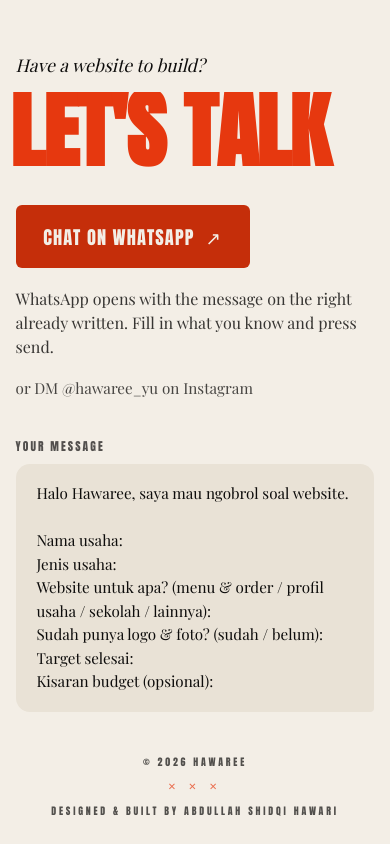
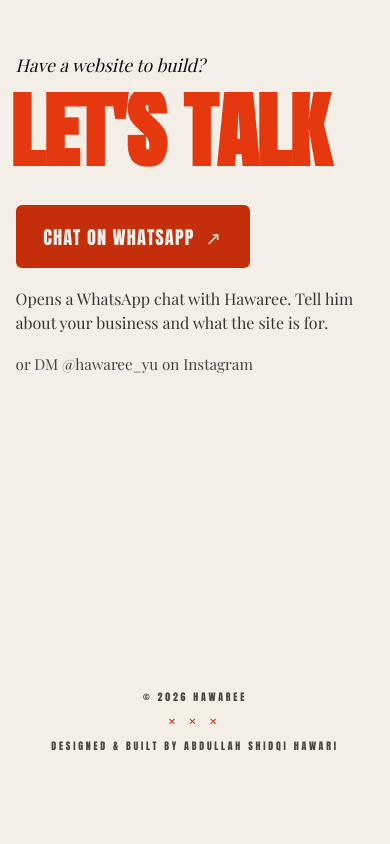
Before and after one commit to haware-you/frontend-portofolio, a plain HTML site: page index.html in a window 390 px wide. Shown: the part 6416-7260 px from the top of the page. After the commit the page ends 7194 px from the top, so only its background shows below. Drawn offline with nearby package versions, Linux system fonts and the light colour scheme; a web font is replaced by a local one.

Commit message:
Remove pre-filled WhatsApp message, fix touch hovers and footer contrast
- WhatsApp: all four links now open wa.me/6285314851480 with no
  pre-filled text; the message preview in Contact is removed and the
  hint under the button says what opens. Drops the unused --cream-dim.
- Hover styles are wrapped in @media (hover: hover) so a tap no longer
  leaves Process rows, buttons or links highlighted on phones.
- Footer: small red text moves to --red-deep and the row no longer uses
  opacity, so it passes WCAG AA on cream.
- DESIGN.md: new WhatsApp CTA rules, mobile layout section, Process vs
  #services note, Stats/About shared chapter, opacity rule for red text,
  rule for real client quotes, and keyboard/screen-reader checks.

Co-Authored-By: Claude Opus 5.5 <noreply@anthropic.com>
Claude-Session: https://claude.ai/code/session_01YKWfnt2sVtvPSRpfJXtzkd

```diff
--- a/index.html
+++ b/index.html
@@ -65,7 +65,7 @@
   </nav>
 
   <!-- Persistent WhatsApp button (hidden while Contact is on screen) -->
-  <a class="wa-float" id="waFloat" href="https://wa.me/6285314851480?text=Halo%20Hawaree%2C%20saya%20mau%20ngobrol%20soal%20website.%0A%0ANama%20usaha%3A%0AJenis%20usaha%3A%0AWebsite%20untuk%20apa%3F%20%28menu%20%26%20order%20%2F%20profil%20usaha%20%2F%20sekolah%20%2F%20lainnya%29%3A%0ASudah%20punya%20logo%20%26%20foto%3F%20%28sudah%20%2F%20belum%29%3A%0ATarget%20selesai%3A%0AKisaran%20budget%20%28opsional%29%3A" target="_blank" rel="noopener" data-cursor="link">Chat on WhatsApp</a>
+  <a class="wa-float" id="waFloat" href="https://wa.me/6285314851480" target="_blank" rel="noopener" data-cursor="link">Chat on WhatsApp</a>
 
   <div id="smooth-wrapper">
     <div id="smooth-content">
@@ -171,7 +171,7 @@
             <div class="panel__info">
               <h3 class="panel__title">NEXT: YOUR SITE</h3>
               <p class="panel__cat"><em>I'm designing and building a few more sites right now.</em></p>
-              <a class="btn-wa" href="https://wa.me/6285314851480?text=Halo%20Hawaree%2C%20saya%20mau%20ngobrol%20soal%20website.%0A%0ANama%20usaha%3A%0AJenis%20usaha%3A%0AWebsite%20untuk%20apa%3F%20%28menu%20%26%20order%20%2F%20profil%20usaha%20%2F%20sekolah%20%2F%20lainnya%29%3A%0ASudah%20punya%20logo%20%26%20foto%3F%20%28sudah%20%2F%20belum%29%3A%0ATarget%20selesai%3A%0AKisaran%20budget%20%28opsional%29%3A" target="_blank" rel="noopener" data-cursor="link">Chat on WhatsApp <span aria-hidden="true">↗</span></a>
+              <a class="btn-wa" href="https://wa.me/6285314851480" target="_blank" rel="noopener" data-cursor="link">Chat on WhatsApp <span aria-hidden="true">↗</span></a>
             </div>
           </article>
 
@@ -225,7 +225,7 @@
         <div class="faq__side">
           <h2 class="faq__title">Questions clients ask</h2>
           <p class="faq__ask">Don't see your question? Ask me on WhatsApp.</p>
-          <a class="btn-wa btn-wa--small" href="https://wa.me/6285314851480?text=Halo%20Hawaree%2C%20saya%20mau%20ngobrol%20soal%20website.%0A%0ANama%20usaha%3A%0AJenis%20usaha%3A%0AWebsite%20untuk%20apa%3F%20%28menu%20%26%20order%20%2F%20profil%20usaha%20%2F%20sekolah%20%2F%20lainnya%29%3A%0ASudah%20punya%20logo%20%26%20foto%3F%20%28sudah%20%2F%20belum%29%3A%0ATarget%20selesai%3A%0AKisaran%20budget%20%28opsional%29%3A" target="_blank" rel="noopener" data-cursor="link">Ask on WhatsApp <span aria-hidden="true">↗</span></a>
+          <a class="btn-wa btn-wa--small" href="https://wa.me/6285314851480" target="_blank" rel="noopener" data-cursor="link">Ask on WhatsApp <span aria-hidden="true">↗</span></a>
         </div>
         <div class="faq__list">
           <details class="faq__item">
@@ -266,21 +266,10 @@
         <h2 class="contact__title" data-split-chars>LET'S TALK</h2>
         <div class="contact__links">
           <div class="contact__actions">
-            <a class="btn-wa btn-wa--large" href="https://wa.me/6285314851480?text=Halo%20Hawaree%2C%20saya%20mau%20ngobrol%20soal%20website.%0A%0ANama%20usaha%3A%0AJenis%20usaha%3A%0AWebsite%20untuk%20apa%3F%20%28menu%20%26%20order%20%2F%20profil%20usaha%20%2F%20sekolah%20%2F%20lainnya%29%3A%0ASudah%20punya%20logo%20%26%20foto%3F%20%28sudah%20%2F%20belum%29%3A%0ATarget%20selesai%3A%0AKisaran%20budget%20%28opsional%29%3A" target="_blank" rel="noopener" data-cursor="link">Chat on WhatsApp <span aria-hidden="true">↗</span></a>
-            <p class="contact__hint">WhatsApp opens with the message on the right already written. Fill in what you know and press send.</p>
+            <a class="btn-wa btn-wa--large" href="https://wa.me/6285314851480" target="_blank" rel="noopener" data-cursor="link">Chat on WhatsApp <span aria-hidden="true">↗</span></a>
+            <p class="contact__hint">Opens a WhatsApp chat with Hawaree. Tell him about your business and what the site is for.</p>
             <a class="contact__alt" href="https://www.instagram.com/hawaree_yu/" target="_blank" rel="noopener" data-cursor="link">or DM @hawaree_yu on Instagram</a>
           </div>
-          <figure class="wa-preview">
-            <figcaption class="wa-preview__label">Your message</figcaption>
-            <p class="wa-preview__bubble">Halo Hawaree, saya mau ngobrol soal website.
-
-Nama usaha:
-Jenis usaha:
-Website untuk apa? (menu &amp; order / profil usaha / sekolah / lainnya):
-Sudah punya logo &amp; foto? (sudah / belum):
-Target selesai:
-Kisaran budget (opsional):</p>
-          </figure>
         </div>
         <footer class="contact__foot">
           <span>© 2026 HAWAREE</span>
--- a/styles.css
+++ b/styles.css
@@ -7,7 +7,6 @@
   --red: #e6380f;
   --red-deep: #c52e0a;
   --cream: #f3eee6;
-  --cream-dim: #e9e2d6;
   --ink: #0d0c0b;
   --rail-w: 64px;
 
@@ -112,7 +111,7 @@ ul { list-style: none; }
   width: 22px; height: 2px; background: var(--ink);
   transition: transform 0.3s;
 }
-.rail__burger:hover span:nth-child(2) { transform: scaleX(0.6); }
+@media (hover: hover) { .rail__burger:hover span:nth-child(2) { transform: scaleX(0.6); } }
 .rail__credit {
   margin-top: 2.2rem;
   writing-mode: vertical-rl;
@@ -154,7 +153,7 @@ ul { list-style: none; }
   border-bottom: 1px solid rgba(243, 238, 230, 0.25);
   transition: padding-left 0.35s cubic-bezier(0.22, 1, 0.36, 1);
 }
-.menu__list a:hover { padding-left: 1.2rem; }
+@media (hover: hover) { .menu__list a:hover { padding-left: 1.2rem; } }
 .menu__idx { font-family: var(--font-mega); font-size: 1.4rem; opacity: 0.7; }
 .menu__word {
   font-family: var(--font-display);
@@ -444,9 +443,11 @@ section { position: relative; }
   cursor: default;
 }
 .services__item:last-child { border-bottom: 1px solid rgba(243, 238, 230, 0.35); }
-.services__item:hover {
-  background: var(--cream); color: var(--red-deep);
-  padding-left: 1.4rem;
+@media (hover: hover) {
+  .services__item:hover {
+    background: var(--cream); color: var(--red-deep);
+    padding-left: 1.4rem;
+  }
 }
 .services__idx { font-family: var(--font-mega); font-size: 1.6rem; opacity: 0.75; }
 .services__name {
@@ -475,17 +476,20 @@ section { position: relative; }
   letter-spacing: 0.06em; text-transform: uppercase;
   transition: background 0.3s, color 0.3s;
 }
-.btn-wa:hover { background: var(--ink); color: var(--cream); }
 .btn-wa:focus-visible { outline: 3px solid currentColor; outline-offset: 4px; }
 .btn-wa--small { font-size: 0.95rem; padding: 0.8em 1.2em; }
 .btn-wa--large {
   background: var(--red-deep); color: var(--cream);
   font-size: clamp(1.15rem, 1.8vw, 1.6rem);
 }
-.btn-wa--large:hover { background: var(--ink); }
 .btn-wa--large:focus-visible { outline-color: var(--red-deep); }
 .faq .btn-wa--small { background: var(--red-deep); color: var(--cream); }
-.faq .btn-wa--small:hover { background: var(--cream); color: var(--ink); }
+/* hover colours only where hover exists, so a tap doesn't leave them stuck */
+@media (hover: hover) {
+  .btn-wa:hover { background: var(--ink); color: var(--cream); }
+  .btn-wa--large:hover { background: var(--ink); }
+  .faq .btn-wa--small:hover { background: var(--cream); color: var(--ink); }
+}
 
 /* Persistent button, bottom right; script.js hides it over Contact */
 .wa-float {
@@ -501,7 +505,7 @@ section { position: relative; }
   box-shadow: 0 0 0 1px rgba(243, 238, 230, 0.45), 0 12px 30px -10px rgba(13, 12, 11, 0.55);
   transition: opacity 0.35s, transform 0.35s, background 0.3s;
 }
-.wa-float:hover { background: var(--red-deep); }
+@media (hover: hover) { .wa-float:hover { background: var(--red-deep); } }
 .wa-float:focus-visible { outline: 3px solid var(--red-deep); outline-offset: 3px; }
 .wa-float.is-hidden { opacity: 0; transform: translateY(12px); pointer-events: none; }
 
@@ -586,29 +590,8 @@ section { position: relative; }
   margin-left: -1.5vw;
   user-select: none;
 }
-.contact__links {
-  margin-top: 4.5vh;
-  display: grid;
-  grid-template-columns: minmax(0, 1fr) minmax(0, 1fr);
-  gap: 4vw;
-  align-items: start;
-}
+.contact__links { margin-top: 4.5vh; }
 .contact__actions { display: flex; flex-direction: column; align-items: flex-start; gap: 1.2rem; }
-.wa-preview { max-width: 30rem; }
-.wa-preview__label {
-  font-family: var(--font-display);
-  font-size: 0.72rem; letter-spacing: 0.18em; text-transform: uppercase;
-  color: rgba(13, 12, 11, 0.7);
-  margin-bottom: 0.6rem;
-}
-.wa-preview__bubble {
-  white-space: pre-line;
-  padding: 1.1rem 1.3rem;
-  border-radius: 14px 14px 4px 14px;
-  background: var(--cream-dim);
-  font-size: clamp(0.95rem, 1.1vw, 1.05rem);
-  line-height: 1.55;
-}
 .contact__hint {
   max-width: 40ch;
   font-size: clamp(1rem, 1.2vw, 1.15rem);
@@ -620,7 +603,7 @@ section { position: relative; }
   opacity: 0.75;
   transition: color 0.3s, opacity 0.3s;
 }
-.contact__alt:hover { color: var(--red); opacity: 1; }
+@media (hover: hover) { .contact__alt:hover { color: var(--red-deep); opacity: 1; } }
 .contact__alt:focus-visible { outline: 2px solid var(--red); outline-offset: 4px; }
 .contact__foot {
   margin-top: auto;
@@ -629,11 +612,12 @@ section { position: relative; }
   gap: 1rem; flex-wrap: wrap;
   font-family: var(--font-display);
   font-size: 0.62rem; letter-spacing: 0.28em;
-  opacity: 0.7;
+  /* no opacity here: it would pull --red-deep below 4.5:1 */
+  color: rgba(13, 12, 11, 0.75);
 }
-.contact__marks { color: var(--red); letter-spacing: 0.5em; }
+.contact__marks { color: var(--red-deep); letter-spacing: 0.5em; }
 .contact__foot a {
-  color: var(--red);
+  color: var(--red-deep);
   border-bottom: 1px solid currentColor;
   padding-bottom: 0.1em;
 }
@@ -690,7 +674,7 @@ section { position: relative; }
   .services__item { grid-template-columns: 2.6rem minmax(0, 1fr); }
   .services__note { grid-column: 2; }
   .faq__giant { font-size: 40vw; }
-  .faq__grid, .contact__links { grid-template-columns: minmax(0, 1fr); gap: 2.4rem; }
+  .faq__grid { grid-template-columns: minmax(0, 1fr); gap: 2.4rem; }
   .wa-float { font-size: 0.78rem; }
 
   .contact__title { font-size: 22vw; white-space: normal; }
```
Also changed, not shown: 2 other files.
